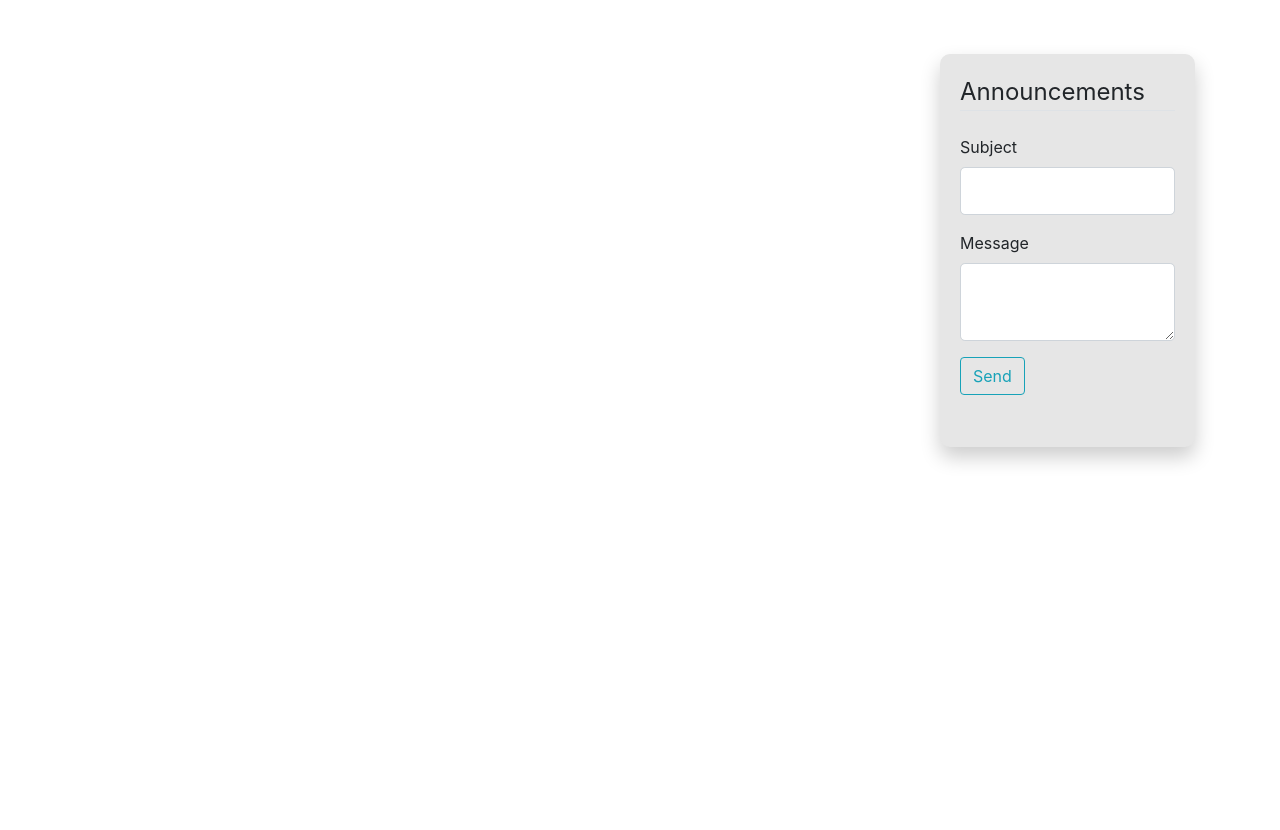
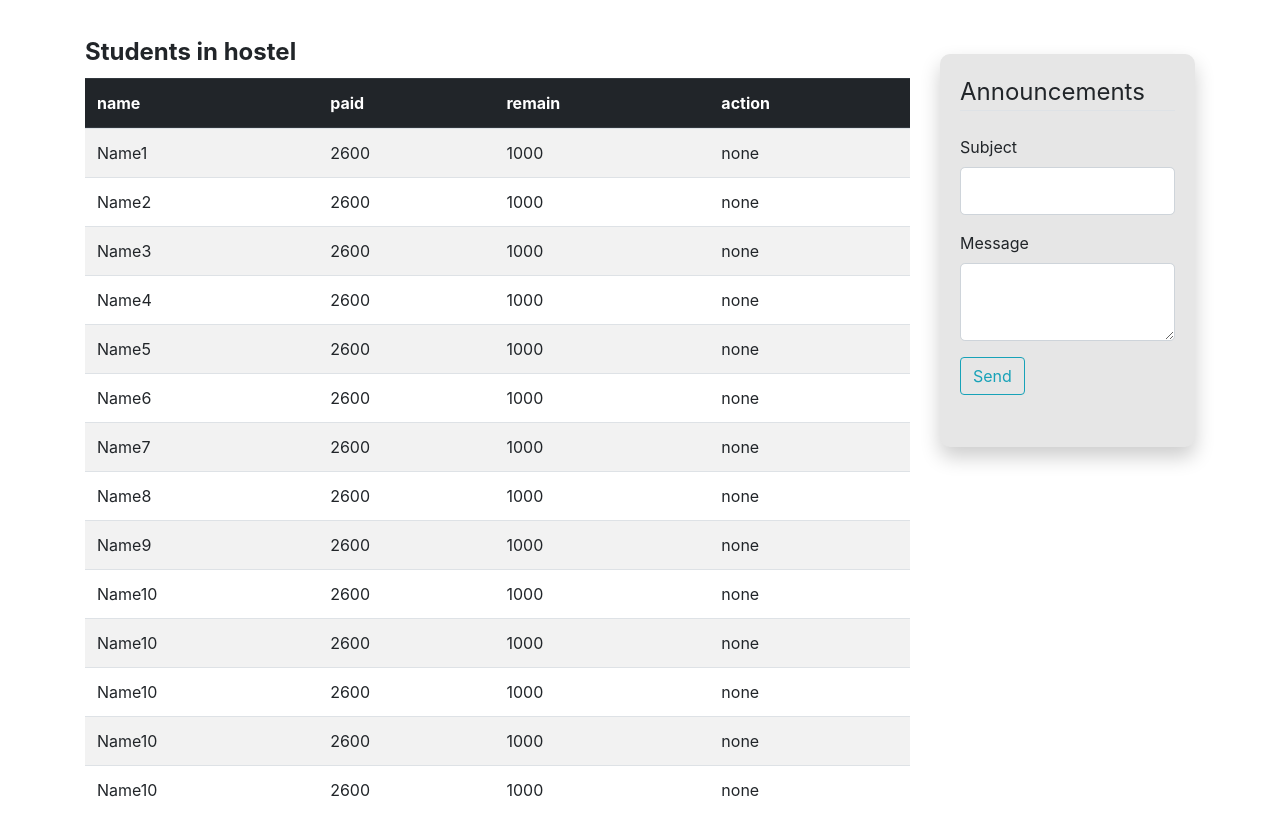
Before and after one commit to AshCreate/Project-HMS, a Flask app: page /admin/occupants_details in a window 1280 px wide. Shown: the part 66-896 px from the top of the page. Before the commit the page ends 530 px from the top, so only its background shows below. Run offline with Flask 2, Linux system fonts and the light colour scheme; a user stored in the database is signed in; some libraries are stand-ins or nearby versions.

Commit message:
table styling added

```diff
--- a/HMS/routes.py
+++ b/HMS/routes.py
@@ -83,22 +83,36 @@ def addroom():
 def editroom():
     form = EditRoomForm()
     form2 = AnnouncementForm()
-    items = [dict(name='Name1', paid=2600, remain=1000, action='none'),
-             dict(name='Name2', paid=2600, remain=1000, action='none'),
-             dict(name='Name3', paid=2600, remain=1000, action='none')]
-    table = ItemTable(items)
-    table.border = True
+    persons = [dict(name='Name1', paid=2600, remain=1000, action='none'),
+               dict(name='Name2', paid=2600, remain=1000, action='none'),
+               dict(name='Name3', paid=2600, remain=1000, action='none'),
+               dict(name='Name4', paid=2600, remain=1000, action='none'),
+               dict(name='Name4', paid=2600, remain=1000, action='none')]
 
     return render_template('editroom.html', title='Add Room',
-                           form=form, form2=form2, legend='Edit Room', table=table)
+                           form=form, form2=form2, legend='Edit Room', persons=persons)
 
 
 @app.route("/admin/occupants_details")
 @login_required
 def occupants_details():
     form = AnnouncementForm()
+    persons = [dict(name='Name1', paid=2600, remain=1000, action='none'),
+               dict(name='Name2', paid=2600, remain=1000, action='none'),
+               dict(name='Name3', paid=2600, remain=1000, action='none'),
+               dict(name='Name4', paid=2600, remain=1000, action='none'),
+               dict(name='Name5', paid=2600, remain=1000, action='none'),
+               dict(name='Name6', paid=2600, remain=1000, action='none'),
+               dict(name='Name7', paid=2600, remain=1000, action='none'),
+               dict(name='Name8', paid=2600, remain=1000, action='none'),
+               dict(name='Name9', paid=2600, remain=1000, action='none'),
+               dict(name='Name10', paid=2600, remain=1000, action='none'),
+               dict(name='Name10', paid=2600, remain=1000, action='none'),
+               dict(name='Name10', paid=2600, remain=1000, action='none'),
+               dict(name='Name10', paid=2600, remain=1000, action='none'),
+               dict(name='Name10', paid=2600, remain=1000, action='none')]
     return render_template('occupants_details.html', title='Add Room',
-                           form2=form, legend='Add New Room')
+                           form2=form, persons=persons)
 
 
 @app.route("/admin/viewrooms")
--- a/HMS/templates/addroom.html
+++ b/HMS/templates/addroom.html
@@ -1,6 +1,6 @@
 {% extends "admin_layout.html" %}
 {% block content %}
-    <div style="margin-top: 100px; padding: 25px;" >
+    <div style="padding: 25px;" >
         <form method = "POST" action = "" >
             {{form.hidden_tag()}}
             <fieldset class = "form-group" >
--- a/HMS/templates/admin_layout.html
+++ b/HMS/templates/admin_layout.html
@@ -35,7 +35,7 @@
                         <li class="nav-item dropdown">
                             <a class="nav-link dropdown-toggle text-white" data-toggle="dropdown" href="#" role="button" aria-haspopup="true" aria-expanded="false">Room Details</a>
                             <div class="dropdown-menu">
-                                <a class="dropdown-item" href="#">View Rooms</a>
+                                <a class="dropdown-item" href="{{ url_for('viewrooms')}}">View Rooms</a>
                                 <a class="dropdown-item" href="{{ url_for('addroom')}}">Add Rooms</a>
                                 <a class="dropdown-item" href="{{ url_for('editroom')}}">Edit Rooms</a>
                             </div>
@@ -64,7 +64,7 @@
 
     <main role = "main" class="container">
         <div class="row">
-            <div class="col-md-9" style="margin-top: 120px">
+            <div class="col-md-9" style="margin-top: 100px">
                 {% block content %}
                 {% endblock %}
             </div>
--- a/HMS/templates/occupants_details.html
+++ b/HMS/templates/occupants_details.html
@@ -1,5 +1,28 @@
 {% extends "admin_layout.html" %}
 {% block content %}
+    <div class = "form-group" >
+        <strong><legend>Students in hostel</legend></strong>
+        <table class="table table-striped table-hover">
+            <thead class="thead-dark">
+                <tr>
+                    <th>name</th>
+                    <th>paid</th>
+                    <th>remain</th>
+                    <th>action</th>
+                <tr>
+            </thead>
+            <tbody>
+                {% for person in persons %}
+                <tr>
+                    <td>{{ person.name }}</td>
+                    <td>{{ person.paid }}</td>
+                    <td>{{ person.remain }}</td>
+                    <td>{{ person.action }}</td>
+                </tr>
+                {% endfor %}
+            </tbody>
+        </table>
+    </div>
 
 
 {% endblock content%}
```
Also changed, not shown: HMS/templates/editroom.html (+21 -2 lines).
